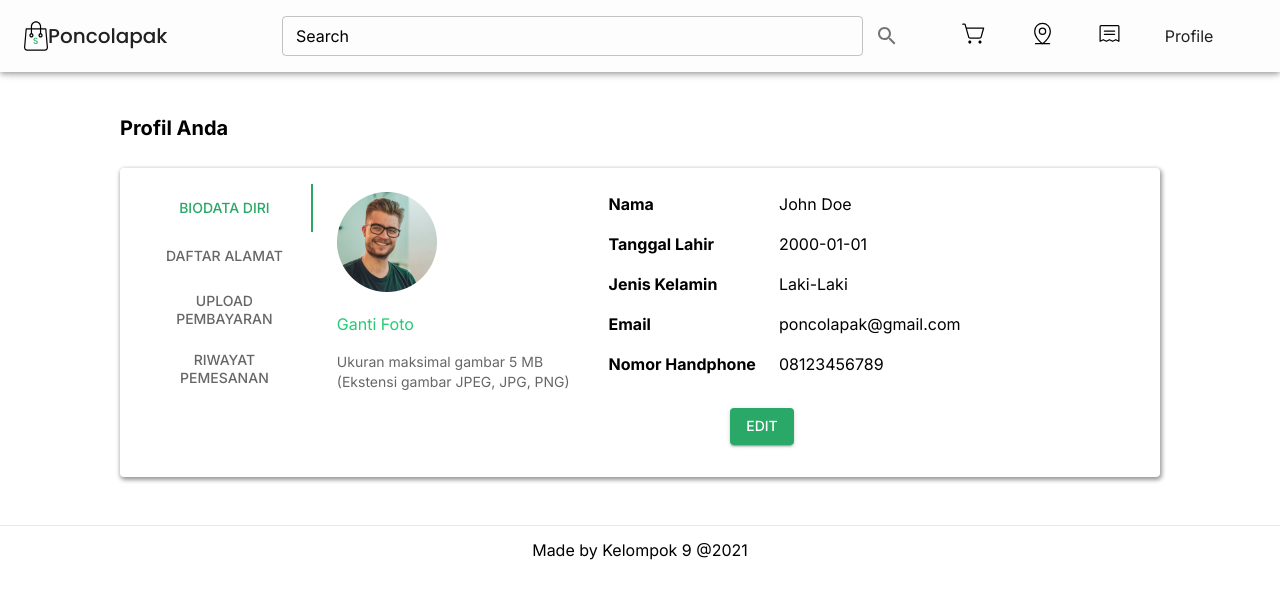
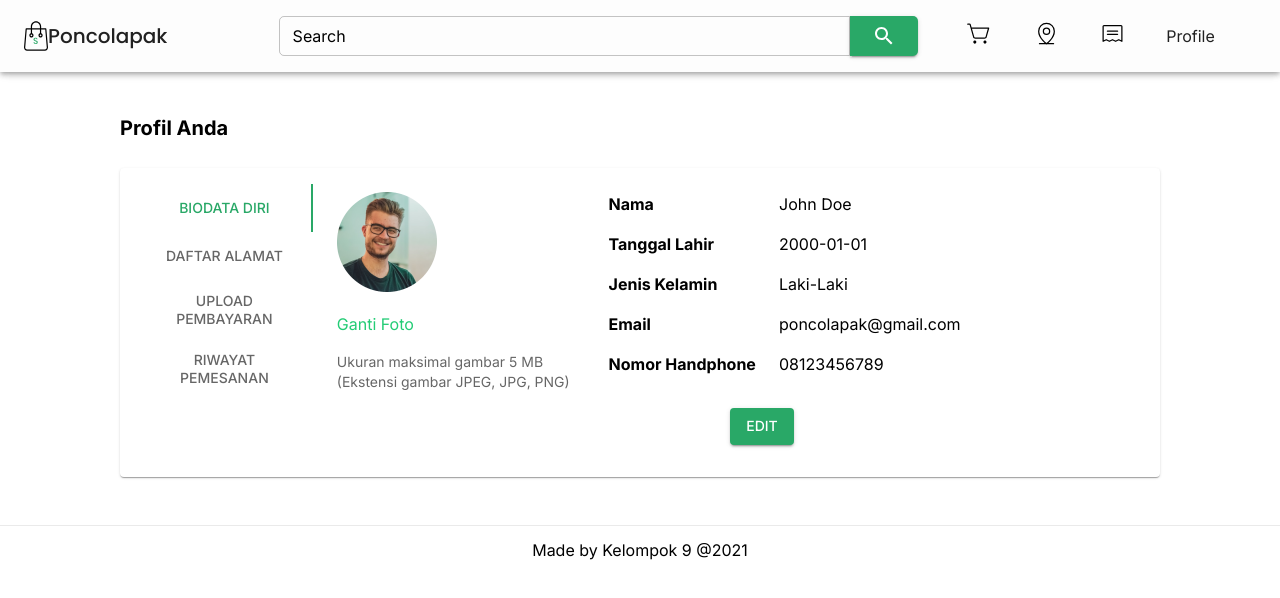
Before and after one commit to alvinferd/MPPL-Projects-9, a Next.js app in the folder frontend/: page /profile in a window 1280 px wide. Shown: the top 598 px of the page. Built offline with nearby package versions, Linux system fonts and the light colour scheme.

Commit message:
minor changes searchfiled, cta add to cart

```diff
--- a/frontend/layout/header.js
+++ b/frontend/layout/header.js
@@ -1,6 +1,6 @@
 import * as React from 'react'
 import SearchIcon from '@mui/icons-material/Search'
-import { Link as MUILink, Typography, Toolbar, Box, AppBar, TextField, IconButton } from '@mui/material'
+import { Link as MUILink, Typography, Toolbar, Box, AppBar, TextField, IconButton, Button } from '@mui/material'
 import Image from 'next/image'
 import Link from 'next/link'
 import LogoPoncolapak from '../public/PoncolapakLogo.svg'
@@ -8,10 +8,20 @@ import LocationLogo from '../public/LocationLogo.svg'
 import OrderLogo from '../public/Receipt.svg'
 import ShoppingCartLogo from '../public/ShoppingCartLogo.svg'
 import theme from '../themes/default'
+import { makeStyles } from '@mui/styles'
+
+const useStyles = makeStyles({
+    root: {
+       [`& fieldset`]: {
+             borderRadius: '5px 0px 0px 5px',
+       },
+    },
+ });
 
 export default function Header() {
+    const classes = useStyles();
     return (
-        <Box sx={{ flexGrow: 6}}>
+        <Box sx={{ flexGrow: 6 }}>
             <AppBar position="fixed">
                 <Toolbar>
                     <Box sx={{ flexGrow: 1 }}>
@@ -35,17 +45,20 @@ export default function Header() {
                         </Link>
                     </Box>
                     <Box sx={{ flexGrow: 3, justifyContent: 'center', display: { xs: 'none', sm: 'flex' }, flexDirection: 'row', padding: theme.spacing(1, 1, 1, 1) }}>
-                        <Box sx={{ flexGrow: 2.5, padding: theme.spacing(1,0,1,0)}}>
+                        <Box sx={{ flexGrow: 2.5, padding: theme.spacing(1, 0, 1, 0) }}>
                             <TextField
-                            id="search" label="Search" variant="outlined" fullWidth color="common" size="small"
+                                id="search" className={classes.root} label="Search" variant="outlined" fullWidth color="common" size="small"
                                 InputLabelProps={{
                                     style: { color: '#000000' },
                                 }}
                             />
                         </Box>
-                        <IconButton aria-label="search" size="large" >
+                        <Box sx={{padding: theme.spacing(1, 0, 1, 0) }}>
+                            <Button aria-label='search' color='secondary' variant='contained' size='large' sx={{borderRadius: "0px 5px 5px 0px"}}>
                                 <SearchIcon />
-                        </IconButton>
+                            </Button>
+                        </Box>
+
                     </Box>
                     <Box sx={{ flexGrow: 2, justifyContent: 'space-evenly', alignItems: 'center', display: { xs: 'none', sm: 'flex' }, flexDirection: 'row' }}>
                         <Link href="/cart" passHref>
```
Also changed, not shown: frontend/pages/products/[name].js (+7 -3 lines). Lines whose indentation alone changed are shown as unchanged.
